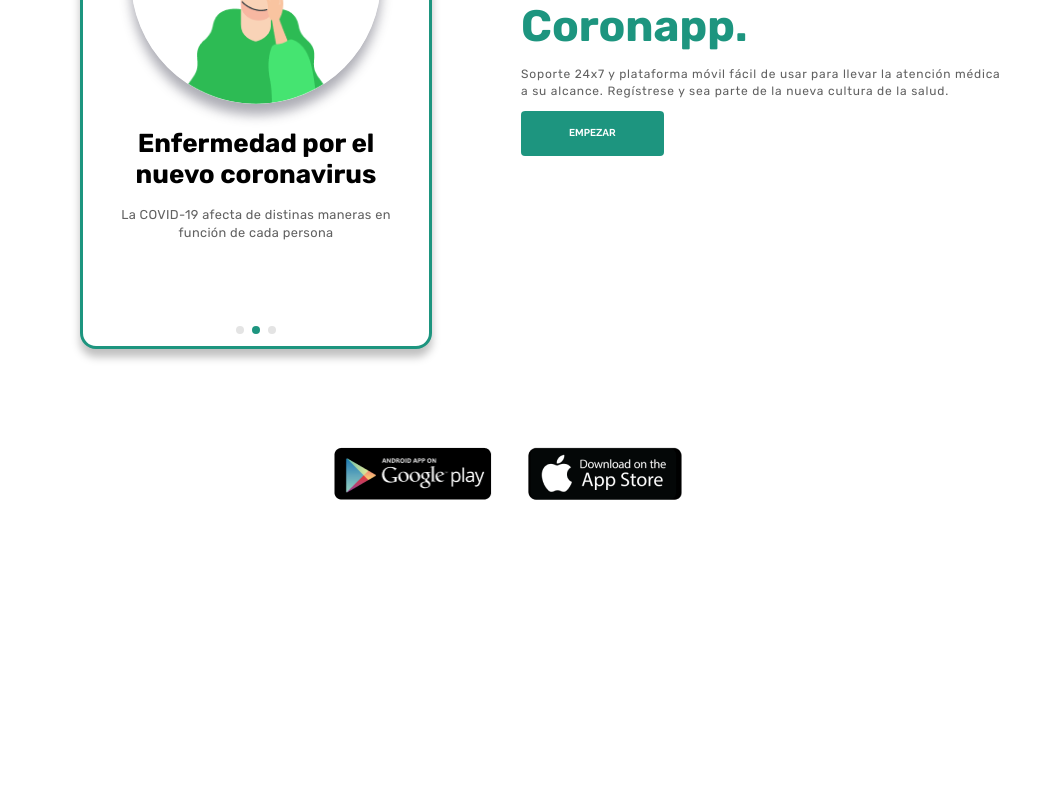
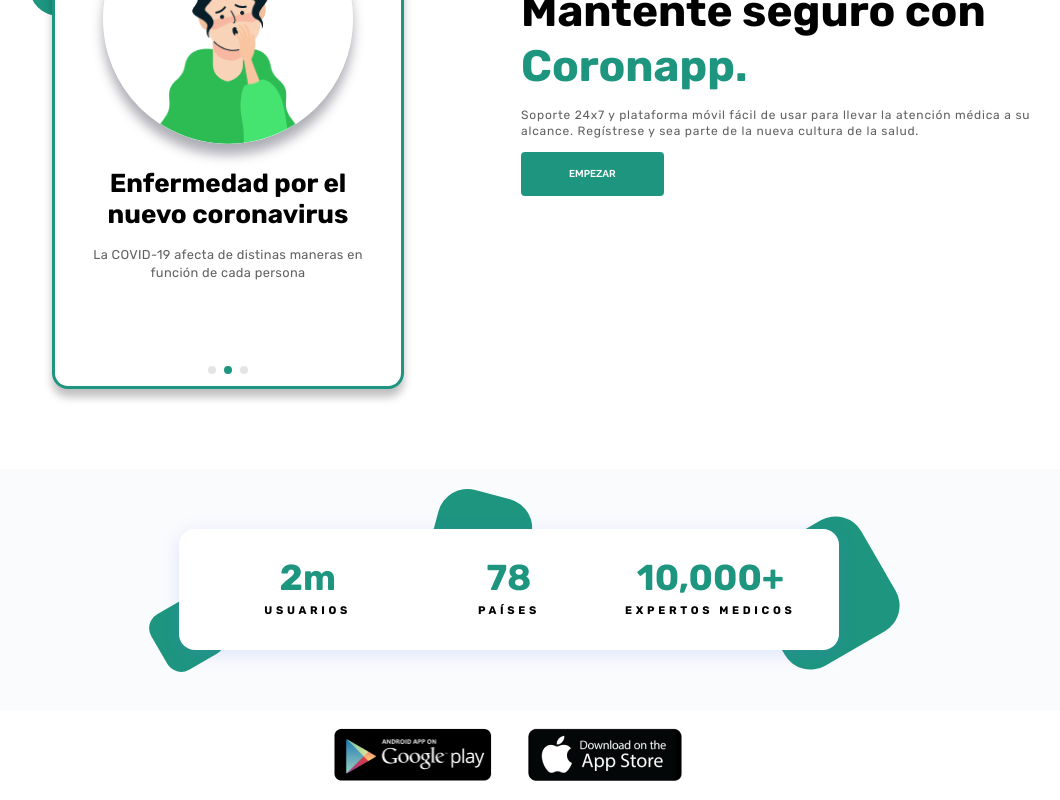
Before and after one commit to carlossantesp/page-coronapp, a React (Create React App) app: page / in a window 1280 px wide. Shown: the part 905-1705 px from the top of the page, without its empty margins (131-1191 px from the left). Before the commit the page ends 1424 px from the top, so only its background shows below. Built offline with nearby package versions, Linux system fonts and the light colour scheme.

Commit message:
Componente Metrics y fix: size Feature, Hero, data y estilos

```diff
--- a/src/components/Feature/FeatureElements.js
+++ b/src/components/Feature/FeatureElements.js
@@ -12,6 +12,9 @@
     text-align: left;
     grid-gap: 1.5rem;
     align-items: center;
+  }
+  @media screen and (min-width: 1200px) {
+    max-width: 1100px;
   }
 `;
 export const FeatureSlider = styled.div`
--- a/src/components/Hero/HeroElements.js
+++ b/src/components/Hero/HeroElements.js
@@ -19,6 +19,9 @@
     position: relative;
     z-index: 10;
     margin: 4.125rem auto;
+  }
+  @media screen and (min-width: 1200px) {
+    max-width: 1100px;
   }
 `;
 export const HeroInformation = styled.div`
--- a/src/components/Main/index.js
+++ b/src/components/Main/index.js
@@ -1,12 +1,14 @@
 import React from "react";
 import Hero from "../Hero";
 import Feature from "../Feature";
+import Metrics from "../Metrics";
 
 const Main = ({ services, metrics, sliderInfo }) => {
   return (
     <main>
       <Hero />
       <Feature sliderInfo={sliderInfo} />
+      <Metrics metrics={metrics} />
     </main>
   );
 };
--- /dev/null
+++ b/src/components/Metrics/MetricsElements.js
@@ -0,0 +1,94 @@
+import styled from "styled-components";
+
+export const MetricsSection = styled.section`
+  background-color: ${({ theme }) => theme.colorBgAccent};
+  margin: 0 -1rem;
+  padding: 2.5rem 1rem;
+  position: relative;
+  z-index: -2;
+  @media screen and (min-width: 768px) {
+    padding: 3.75rem 1rem;
+    &::before {
+      content: "";
+      display: block;
+      position: absolute;
+      background-color: ${({ theme }) => theme.colorPrimary};
+      z-index: -1;
+      width: 6rem;
+      height: 6rem;
+      border-radius: 1.875rem;
+      top: 1.5rem;
+      left: 50%;
+      transform: translateX(-80%) rotate(15deg);
+    }
+  }
+  @media screen and (min-width: 992px) {
+    margin: 0 -3.5rem;
+  }
+`;
+export const MetricsWrapper = styled.div`
+  background-color: ${({ theme }) => theme.colorBg};
+  ${({ theme }) => theme.mixins.flexColumn};
+  border-radius: 1rem;
+  padding: 1.75rem;
+  box-shadow: ${({ theme }) => theme.boxShadow};
+  @media screen and (min-width: 768px) {
+    flex-direction: initial;
+    max-width: 660px;
+    margin: 0 auto;
+    position: relative;
+    &::before,
+    &::after {
+      content: "";
+      display: block;
+      position: absolute;
+      background-color: ${({ theme }) => theme.colorPrimary};
+      z-index: -1;
+    }
+    &::before {
+      bottom: -1rem;
+      left: -1.5rem;
+      width: 4rem;
+      height: 4rem;
+      border-radius: 1rem;
+      transform: rotate(60deg);
+    }
+    &::after {
+      top: 0;
+      right: -1.5rem;
+      width: 8rem;
+      height: 8rem;
+      border-radius: 1.85rem;
+      transform: rotate(60deg);
+    }
+  }
+  @media screen and (min-width: 992px) {
+    &::after {
+      right: -3rem;
+    }
+  }
+`;
+export const MetricItem = styled.div`
+  width: 100%;
+  text-align: center;
+  padding-bottom: 1rem;
+  font-weight: ${({ theme }) => theme.fontBold};
+  ${({ theme }) => theme.mixins.flexColumn};
+  &:last-child {
+    padding-bottom: 0;
+  }
+  @media screen and (min-width: 768px) {
+    padding-bottom: 0;
+  }
+`;
+export const MetricNumber = styled.h3`
+  font-size: ${({ theme }) => theme.sizeBig};
+  color: ${({ theme }) => theme.colorPrimary};
+  line-height: ${({ theme }) => theme.lineHMediumTitle};
+`;
+export const MetricInfo = styled.p`
+  text-transform: uppercase;
+  font-size: ${({ theme }) => theme.sizeSmaller};
+  line-height: ${({ theme }) => theme.lineHNormalTitle};
+  letter-spacing: 3.7px;
+`;
--- /dev/null
+++ b/src/components/Metrics/index.js
@@ -0,0 +1,32 @@
+import React from "react";
+import {
+  MetricsSection,
+  MetricsWrapper,
+  MetricItem,
+  MetricNumber,
+  MetricInfo,
+} from "./MetricsElements";
+const Metrics = ({ metrics }) => {
+  const { users, countries, doctors } = metrics;
+
+  return (
+    <MetricsSection>
+      <MetricsWrapper>
+        <MetricItem>
+          <MetricNumber>{users}</MetricNumber>
+          <MetricInfo>Usuarios</MetricInfo>
+        </MetricItem>
+        <MetricItem>
+          <MetricNumber>{countries}</MetricNumber>
+          <MetricInfo>Países</MetricInfo>
+        </MetricItem>
+        <MetricItem>
+          <MetricNumber>{doctors}</MetricNumber>
+          <MetricInfo>Expertos Medicos</MetricInfo>
+        </MetricItem>
+      </MetricsWrapper>
+    </MetricsSection>
+  );
+};
+
+export default Metrics;
--- a/src/data/apiData.js
+++ b/src/data/apiData.js
@@ -26,9 +26,9 @@
 ];
 
 export const metrics = {
-  users: 2,
-  countries: 78,
-  doctors: 10.0,
+  users: "2m",
+  countries: "78",
+  doctors: "10,000+",
 };
 
 export const services = [
--- a/src/styles/GlobalStyle.js
+++ b/src/styles/GlobalStyle.js
@@ -36,10 +36,6 @@
     @media screen and (min-width: 992px){
       padding: 0 3.5rem;
     }
-    @media screen and (min-width: 1200px){
-      max-width: 1100px;
-      margin: 0 auto;
-    }
   }
 `;
 
```
